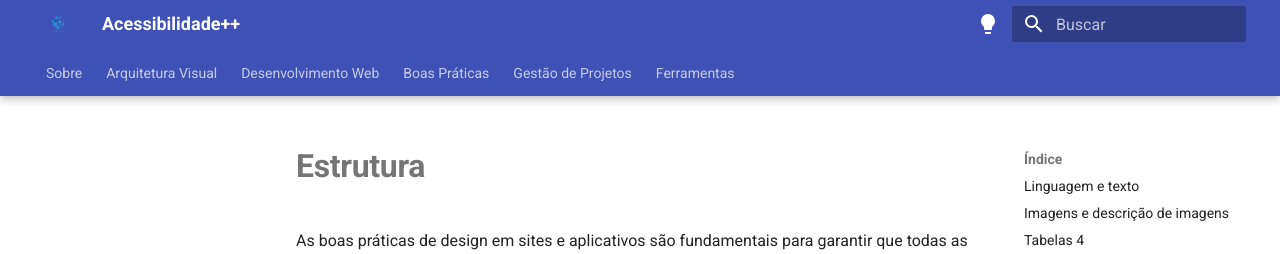
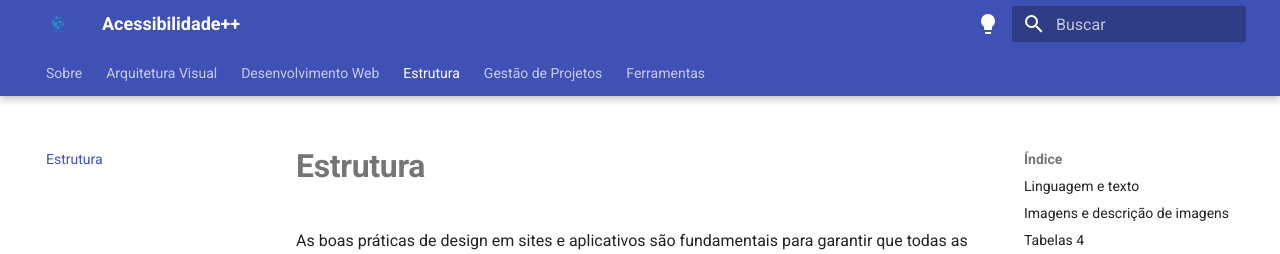
Before and after one commit to henriquecq/Acessibilidade_pp, an MkDocs documentation site: the page built from docs/estrutura/estrutura.md, in a window 1280 px wide. Shown: the top 254 px of the page. Built offline with MkDocs 1.6.1 and Material for MkDocs 9.7.7, drawn with Linux system fonts in a browser that asks for light colours.

Commit message:
(docs) Corrige caminhos

```diff
--- a/mkdocs.yml
+++ b/mkdocs.yml
@@ -60,6 +60,6 @@ nav:
   - Sobre: index.md
   - Arquitetura Visual: arquitetura_visual/arquitetura_visual.md
   - Desenvolvimento Web: desenvolvimento/desenvolvimento_web.md
-  - Boas Práticas: bp/boas_praticas.md
+  - Estrutura: estrutura/estrutura.md
   - Gestão de Projetos: gp/gestao_de_projetos.md
   - Ferramentas: ferramentas/ferramentas.md
```
Also changed, not shown: docs/estrutura/estrutura.md (renamed from docs/bp/estrutura.md).
